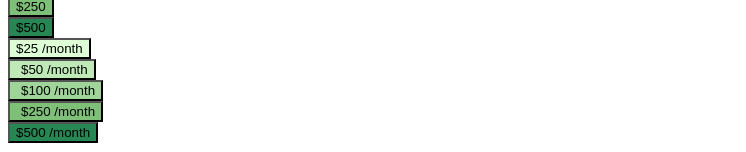
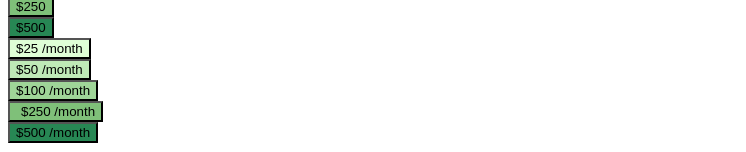
Before and after one commit to Jsmithseo/WatchMeGrowV2, a Next.js app: page /components/AboutCenterAlignedButtons in a window 1280 px wide. Shown: the part 316-468 px from the top of the page, without its empty margins (0-746 px from the left). Built offline with nearby package versions, Linux system fonts and the light colour scheme.

Commit message:
spacing for monthly donation buttons

```diff
--- a/pages/components/AboutCenterAlignedButtons.js
+++ b/pages/components/AboutCenterAlignedButtons.js
@@ -90,6 +90,7 @@ function AboutCenterAlignedButtons() {
                     $25
                   </Link>
                 </Button>
+                <div>&#x20;</div>
               </Col>
               <Col md="auto" sm="2" xs="2">
                 <Button style={secondButton} className="mx-2">
@@ -100,6 +101,7 @@ function AboutCenterAlignedButtons() {
                     $50
                   </Link>
                 </Button>
+                <div>&#x20;</div>
               </Col>
               <Col md="auto" sm="2" xs="2">
                 <Button style={thirdButton} className="mx-2">
@@ -110,6 +112,7 @@ function AboutCenterAlignedButtons() {
                     $100
                   </Link>
                 </Button>
+                <div>&#x20;</div>
               </Col>
               <Col md="auto" sm="2" xs="2">
                 <Button style={fourthButton} className="mx-2">
@@ -119,6 +122,7 @@ function AboutCenterAlignedButtons() {
                   >
                     $250
                   </Link>
+                  <div>&#x20;</div>
                 </Button>
               </Col>
               <Col md="auto" sm="2" xs="2">
@@ -129,6 +133,7 @@ function AboutCenterAlignedButtons() {
                   >
                     $500
                   </Link>
+                  <div>&#x20;</div>
                 </Button>
               </Col>
             </Row>
@@ -144,12 +149,13 @@ function AboutCenterAlignedButtons() {
                     $25 /month
                   </Link>
                 </Button>
+
               </Col>
               <Col md="auto" sm="2" xs="2">
                 <Button style={secondButton} className="mx-2">
                   <Link
                     href="https://buy.stripe.com/00geVrdlda0y5VKfZ4"
-                    style={{ textDecoration: 'none', color: 'black', paddingLeft:'5px' }}
+                    style={{ textDecoration: 'none', color: 'black'}}
                   >
                     $50 /month
                   </Link>
@@ -159,7 +165,7 @@ function AboutCenterAlignedButtons() {
                 <Button style={thirdButton} className="mx-2">
                   <Link
                     href="https://buy.stripe.com/5kAaFb80T4GegAobIP"
-                    style={{ textDecoration: 'none', color: 'black',  paddingLeft:'5px' }}
+                    style={{ textDecoration: 'none', color: 'black', }}
                   >
                     $100 /month
                   </Link>
```
